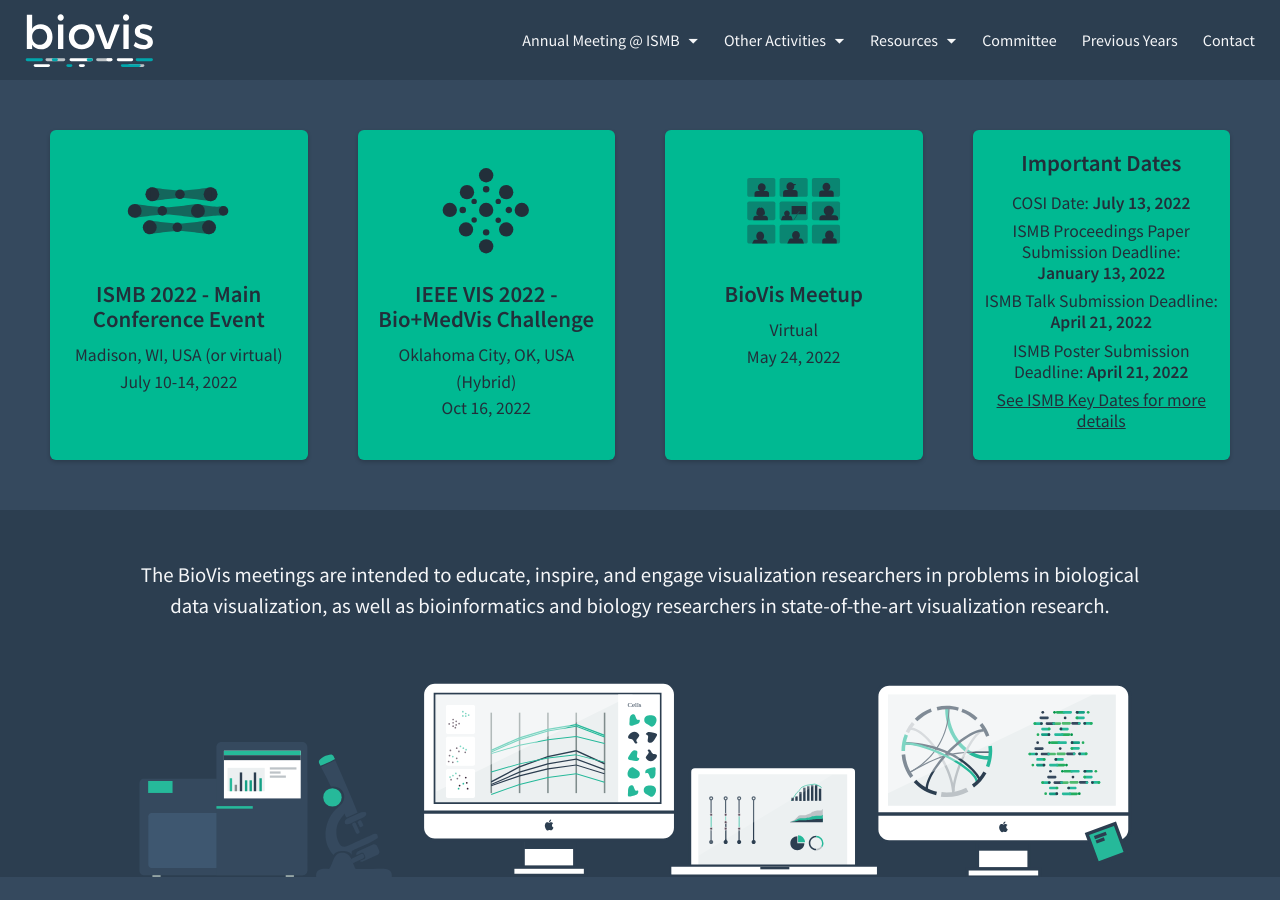
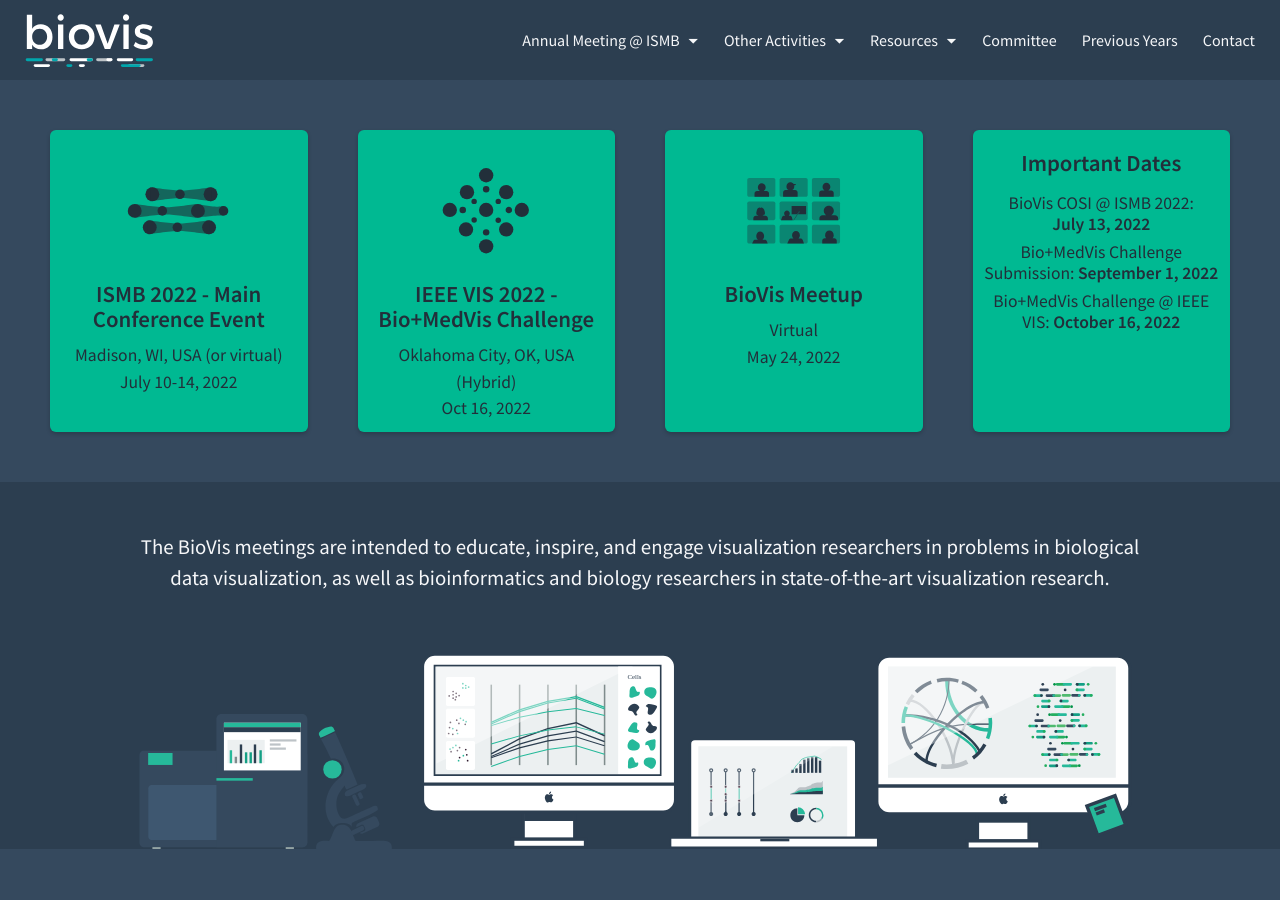
Before and after one commit to foreveremain/2024, a Jekyll site: the page built from index.html, in a window 1280 px wide and 900 px high. Built offline with Jekyll 4.4.1, drawn with Linux system fonts in a browser that asks for light colours.

Commit message:
update important dates

```diff
--- a/index.html
+++ b/index.html
@@ -42,23 +42,17 @@
         <div class="event-details">
             <div class="event-name">Important Dates</div>
             <ul class="event-date">
-                <li>COSI Date: <time>{{ site.ismb_cosi_date }}</time></li>
                 <li>
-                    ISMB Proceedings Paper Submission Deadline:
-                    <time>{{ site.ismb_paper_submission_deadline }}</time>
+                    BioVis COSI @ ISMB 2022:
+                    <time>{{ site.ismb_cosi_date }}</time>
                 </li>
                 <li>
-                    ISMB Talk Submission Deadline:
-                    <time>{{ site.ismb_talk_submission_deadline }}</time>
+                    Bio+MedVis Challenge Submission:
+                    <time>September 1, 2022</time>
                 </li>
                 <li>
-                    ISMB Poster Submission Deadline:
-                    <time>{{ site.ismb_poster_submission_deadline }}</time>
-                </li>
-                <li>
-                    <a href="{{ site.ismb_conference_key_dates_link }}"
-                        >See ISMB Key Dates for more details</a
-                    >
+                    Bio+MedVis Challenge @ IEEE VIS:
+                    <time>October 16, 2022</time>
                 </li>
             </ul>
         </div>
```
